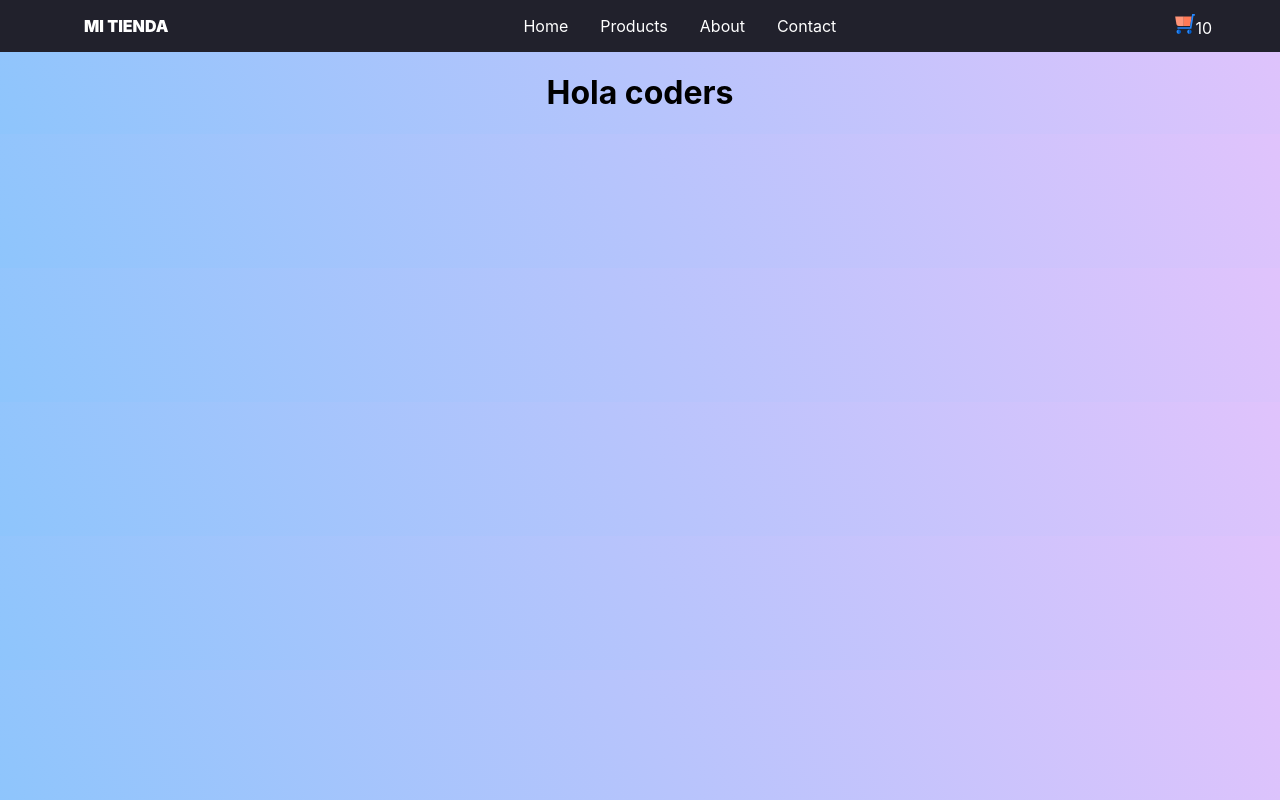
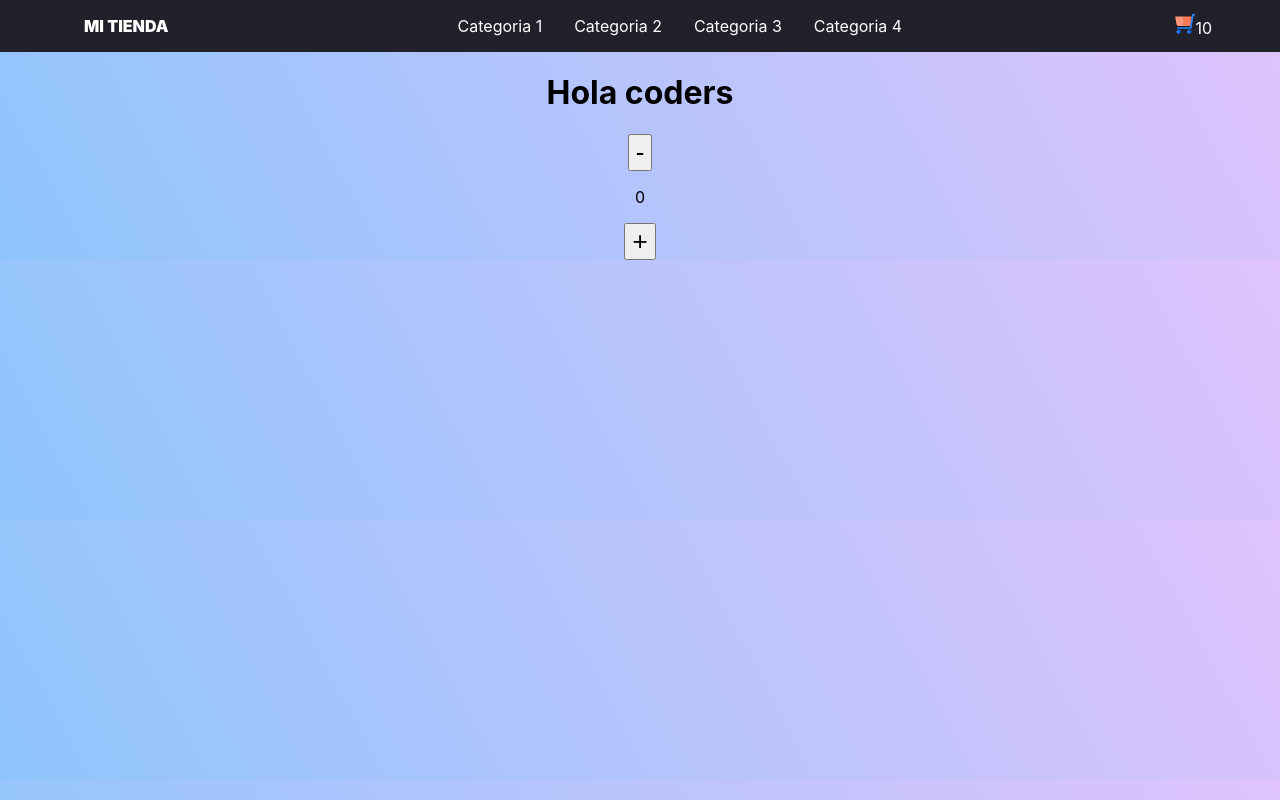
Before and after one commit to RamonSantillan0/MiappSantillan, a React (Vite) app: page / in a window 1280 px wide. Built offline with nearby package versions, Linux system fonts and the light colour scheme.

Commit message:
cuarto commit, se agrego componente contador

```diff
--- a/src/App.jsx
+++ b/src/App.jsx
@@ -1,4 +1,5 @@
 import './App.css'
+import Counter from './component/Counter/Counter'
 import ItemListContainer from './component/ItemListContainer/ItemListContainer'
 import Navbar from './component/Navbar/Navbar'
 
@@ -8,6 +9,7 @@ function App() {
     <div className="App">
       <Navbar />
       <ItemListContainer greeting="Hola coders" />
+      <Counter />
     </div>
   )
 }
--- /dev/null
+++ b/src/component/Counter/Counter.jsx
@@ -0,0 +1,24 @@
+import React from 'react'
+import { useState } from 'react'
+
+const Counter = () => {
+    const [count, setCount] = useState(0)
+
+    const decrement = () => {
+        setCount(count - 1)
+    }
+
+    const increment = () => {
+        setCount(count + 1)
+    }
+
+  return (
+    <div>
+        <button onClick={decrement}>-</button>
+        <p>{count}</p>
+        <button onClick={increment}>+</button>
+    </div>
+  )
+}
+
+export default Counter
--- a/src/component/Navbar/Navbar.jsx
+++ b/src/component/Navbar/Navbar.jsx
@@ -13,13 +13,13 @@ export default function Navbar() {
             </label>
             <input type="checkbox" id="btnMenu"/>
             <label for="btnMenu" class="toggleMenu">
-                <i class="fas fa-bars"></i>
+                <i className="fas fa-bars"></i>
             </label>
             <div className="links">
-                <a href="">Home</a>
-                <a href="">Products</a>
-                <a href="">About</a>
-                <a href="">Contact</a>
+                <a href="">Categoria 1</a>
+                <a href="">Categoria 2</a>
+                <a href="">Categoria 3</a>
+                <a href="">Categoria 4</a>
             </div>
             <CartWidget />
         </nav>
```
